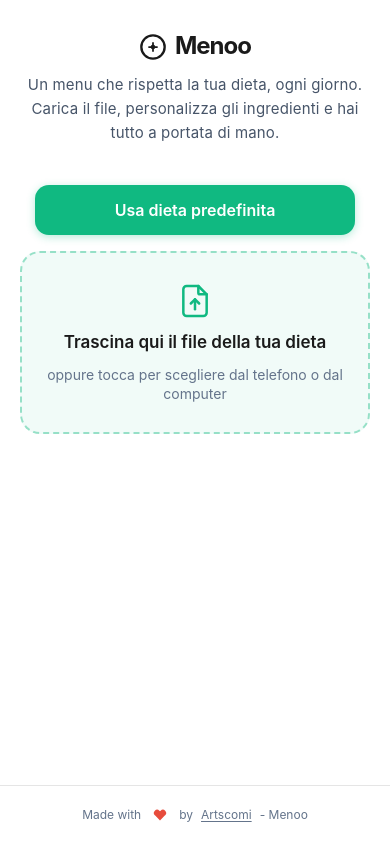
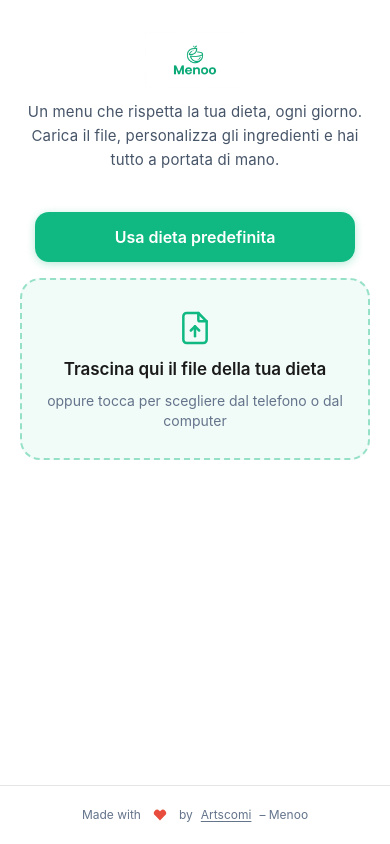
Before and after one commit to artscomi/diet-pwa, a Next.js app: page / in a window 390 px wide. Built offline with nearby package versions, Linux system fonts and the light colour scheme.

Commit message:
Refactor App and Landing components: replace SaladBowlIcon with Menoo logo image, streamline footer structure by creating a dedicated Footer component, and update global styles for improved layout and responsiveness.

```diff
--- a/src/App.tsx
+++ b/src/App.tsx
@@ -1,13 +1,17 @@
 "use client";
 
 import { useState, useEffect, useCallback } from "react";
+import Image from "next/image";
 import { dailyMenus } from "@/data/dailyMenus";
 import { dietData as defaultDietData } from "@/data/dietData";
 import { buildDietDataFromMenus } from "@/utils/buildDietDataFromMenus";
 import DailyMenu from "@/components/DailyMenu";
-import Landing, { loadUserDiet, clearUserDiet, clearSavedDailyMenus } from "@/components/Landing";
-import InstallAppCTA from "@/components/InstallAppCTA";
-import { SaladBowlIcon, HeartIcon } from "@/components/Icons";
+import Landing, {
+  loadUserDiet,
+  clearUserDiet,
+  clearSavedDailyMenus,
+} from "@/components/Landing";
+import Footer from "@/components/Footer";
 import type { DailyMenu as DailyMenuType, UserDiet } from "@/types/diet";
 
 export default function App() {
@@ -139,15 +143,14 @@ export default function App() {
     <div className="app">
       <header className="app-header">
         <h1>
-          <SaladBowlIcon
-            size={24}
-            style={{
-              marginRight: "0.5rem",
-              verticalAlign: "middle",
-              display: "inline-block",
-            }}
+          <Image
+            src="/menoo-logo.png"
+            alt="Menoo"
+            width={200}
+            height={56}
+            className="site-logo"
+            priority
           />
-          Menoo
         </h1>
         <p className="subtitle">{formatDate(today)}</p>
         <p className="diet-source">
@@ -184,30 +187,7 @@ export default function App() {
         )}
       </main>
 
-      <footer className="app-footer">
-        <p>
-          Made with{" "}
-          <HeartIcon
-            size={14}
-            style={{
-              margin: "0 0.25rem",
-              color: "#e74c3c",
-              verticalAlign: "middle",
-              display: "inline-block",
-            }}
-          />{" "}
-          by
-          <a
-            href="https://instagram.com/artscomi"
-            target="_blank"
-            rel="noopener noreferrer"
-          >
-            Artscomi
-          </a>{" "}
-          - Menoo
-        </p>
-        <InstallAppCTA />
-      </footer>
+      <Footer />
     </div>
   );
 }
--- a/src/app/globals.css
+++ b/src/app/globals.css
@@ -1,5 +1,7 @@
 :root {
-  font-family: -apple-system, BlinkMacSystemFont, 'SF Pro Display', 'SF Pro Text', 'Inter', 'Segoe UI', Roboto, 'Helvetica Neue', Arial, sans-serif;
+  font-family:
+    -apple-system, BlinkMacSystemFont, "SF Pro Display", "SF Pro Text", "Inter",
+    "Segoe UI", Roboto, "Helvetica Neue", Arial, sans-serif;
   line-height: 1.6;
   font-weight: 400;
   font-size: 16px;
@@ -67,12 +69,17 @@ button {
 }
 
 .app-header h1 {
-  font-size: clamp(1.375rem, 4vw, 1.75rem);
   margin-bottom: 0.125rem;
-  font-weight: 700;
-  color: #1a1a1a;
-  letter-spacing: -0.04em;
-  line-height: 1.2;
+  line-height: 1;
+}
+
+.site-logo {
+  display: block;
+  height: 56px;
+  width: auto;
+  max-width: 220px;
+  margin: 0 auto;
+  object-fit: contain;
 }
 
 .subtitle {
@@ -134,42 +141,6 @@ button {
   -webkit-overflow-scrolling: touch;
 }
 
-.app-footer {
-  text-align: center;
-  display: flex;
-  flex-direction: column;
-  align-items: center;
-  padding: 1.25rem 1.5rem;
-  padding-bottom: max(1.25rem, calc(env(safe-area-inset-bottom) + 1rem));
-  background: rgba(255, 255, 255, 0.98);
-  backdrop-filter: saturate(180%) blur(20px);
-  -webkit-backdrop-filter: saturate(180%) blur(20px);
-  border-top: 0.5px solid rgba(0, 0, 0, 0.1);
-  margin-top: auto;
-}
-
-.app-footer p {
-  color: #64748b;
-  font-size: clamp(0.75rem, 2vw, 0.875rem);
-  display: flex;
-  align-items: center;
-  justify-content: center;
-  gap: 0.5rem;
-  flex-wrap: wrap;
-  line-height: 1.5;
-}
-
-.app-footer a {
-  color: inherit;
-  text-decoration: underline;
-  text-underline-offset: 2px;
-  transition: color 0.2s ease;
-}
-
-.app-footer a:hover {
-  color: #10b981;
-}
-
 @media (min-width: 768px) {
   .app-main {
     max-width: 680px;
--- /dev/null
+++ b/src/components/Footer.css
@@ -0,0 +1,35 @@
+.site-footer {
+  text-align: center;
+  display: flex;
+  flex-direction: column;
+  align-items: center;
+  padding: 1.25rem 1.5rem;
+  padding-bottom: max(1.25rem, calc(env(safe-area-inset-bottom) + 1rem));
+  background: rgba(255, 255, 255, 0.98);
+  backdrop-filter: saturate(180%) blur(20px);
+  -webkit-backdrop-filter: saturate(180%) blur(20px);
+  border-top: 0.5px solid rgba(0, 0, 0, 0.1);
+  margin-top: auto;
+}
+
+.site-footer p {
+  color: #64748b;
+  font-size: clamp(0.75rem, 2vw, 0.875rem);
+  display: flex;
+  align-items: center;
+  justify-content: center;
+  gap: 0.5rem;
+  flex-wrap: wrap;
+  line-height: 1.5;
+}
+
+.site-footer a {
+  color: inherit;
+  text-decoration: underline;
+  text-underline-offset: 2px;
+  transition: color 0.2s ease;
+}
+
+.site-footer a:hover {
+  color: #10b981;
+}
--- /dev/null
+++ b/src/components/Footer.tsx
@@ -0,0 +1,34 @@
+'use client'
+
+import { HeartIcon } from './Icons'
+import InstallAppCTA from './InstallAppCTA'
+import './Footer.css'
+
+export default function Footer() {
+  return (
+    <footer className="site-footer">
+      <p>
+        Made with{' '}
+        <HeartIcon
+          size={14}
+          style={{
+            margin: '0 0.25rem',
+            color: '#e74c3c',
+            verticalAlign: 'middle',
+            display: 'inline-block',
+          }}
+        />{' '}
+        by{' '}
+        <a
+          href="https://instagram.com/artscomi"
+          target="_blank"
+          rel="noopener noreferrer"
+        >
+          Artscomi
+        </a>{' '}
+        – Menoo
+      </p>
+      <InstallAppCTA />
+    </footer>
+  )
+}
--- a/src/components/Landing.css
+++ b/src/components/Landing.css
@@ -13,14 +13,10 @@
 }
 
 .landing-header h1 {
-  font-size: clamp(1.5rem, 4vw, 1.875rem);
   margin-bottom: 0.75rem;
-  font-weight: 700;
-  color: #1a1a1a;
-  letter-spacing: -0.04em;
-  line-height: 1.2;
-  font-family: -apple-system, BlinkMacSystemFont, 'SF Pro Display', 'Inter', sans-serif;
+  line-height: 1;
 }
+
 
 .landing-subtitle {
   font-size: clamp(0.9375rem, 2.2vw, 1.0625rem);
@@ -38,42 +34,6 @@
   flex-direction: column;
   align-items: center;
   gap: 1rem;
-}
-
-.landing-footer {
-  text-align: center;
-  display: flex;
-  flex-direction: column;
-  align-items: center;
-  padding: 1.25rem 1.5rem;
-  padding-bottom: max(1.25rem, calc(env(safe-area-inset-bottom) + 1rem));
-  background: rgba(255, 255, 255, 0.98);
-  backdrop-filter: saturate(180%) blur(20px);
-  -webkit-backdrop-filter: saturate(180%) blur(20px);
-  border-top: 0.5px solid rgba(0, 0, 0, 0.1);
-  margin-top: auto;
-}
-
-.landing-footer p {
-  color: #64748b;
-  font-size: clamp(0.75rem, 2vw, 0.875rem);
-  display: flex;
-  align-items: center;
-  justify-content: center;
-  gap: 0.5rem;
-  flex-wrap: wrap;
-  line-height: 1.5;
-}
-
-.landing-footer a {
-  color: inherit;
-  text-decoration: underline;
-  text-underline-offset: 2px;
-  transition: color 0.2s ease;
-}
-
-.landing-footer a:hover {
-  color: #10b981;
 }
 
 .landing-btn {
--- a/src/components/Landing.tsx
+++ b/src/components/Landing.tsx
@@ -1,10 +1,10 @@
 "use client";
 
 import { useState, useRef, useCallback } from "react";
+import Image from "next/image";
 import { IconFileUpload } from "@tabler/icons-react";
 import { dailyMenus } from "@/data/dailyMenus";
-import { SaladBowlIcon, HeartIcon } from "./Icons";
-import InstallAppCTA from "./InstallAppCTA";
+import Footer from "./Footer";
 import { validateDietJson } from "@/utils/validateDietJson";
 import type { UserDiet } from "@/types/diet";
 import "./Landing.css";
@@ -167,15 +167,14 @@ export default function Landing({ onDietLoaded }: LandingProps) {
     <div className="landing">
       <header className="landing-header">
         <h1>
-          <SaladBowlIcon
-            size={28}
-            style={{
-              marginRight: "0.5rem",
-              verticalAlign: "middle",
-              display: "inline-block",
-            }}
+          <Image
+            src="/menoo-logo.png"
+            alt="Menoo"
+            width={200}
+            height={56}
+            className="site-logo"
+            priority
           />
-          Menoo
         </h1>
         <p className="landing-subtitle">
           Un menu che rispetta la tua dieta, ogni giorno. Carica il file,
@@ -254,30 +253,7 @@ export default function Landing({ onDietLoaded }: LandingProps) {
         )}
       </main>
 
-      <footer className="landing-footer">
-        <p>
-          Made with{" "}
-          <HeartIcon
-            size={14}
-            style={{
-              margin: "0 0.25rem",
-              color: "#e74c3c",
-              verticalAlign: "middle",
-              display: "inline-block",
-            }}
-          />{" "}
-          by{" "}
-          <a
-            href="https://instagram.com/artscomi"
-            target="_blank"
-            rel="noopener noreferrer"
-          >
-            Artscomi
-          </a>{" "}
-          - Menoo
-        </p>
-        <InstallAppCTA />
-      </footer>
+      <Footer />
     </div>
   );
 }
```
